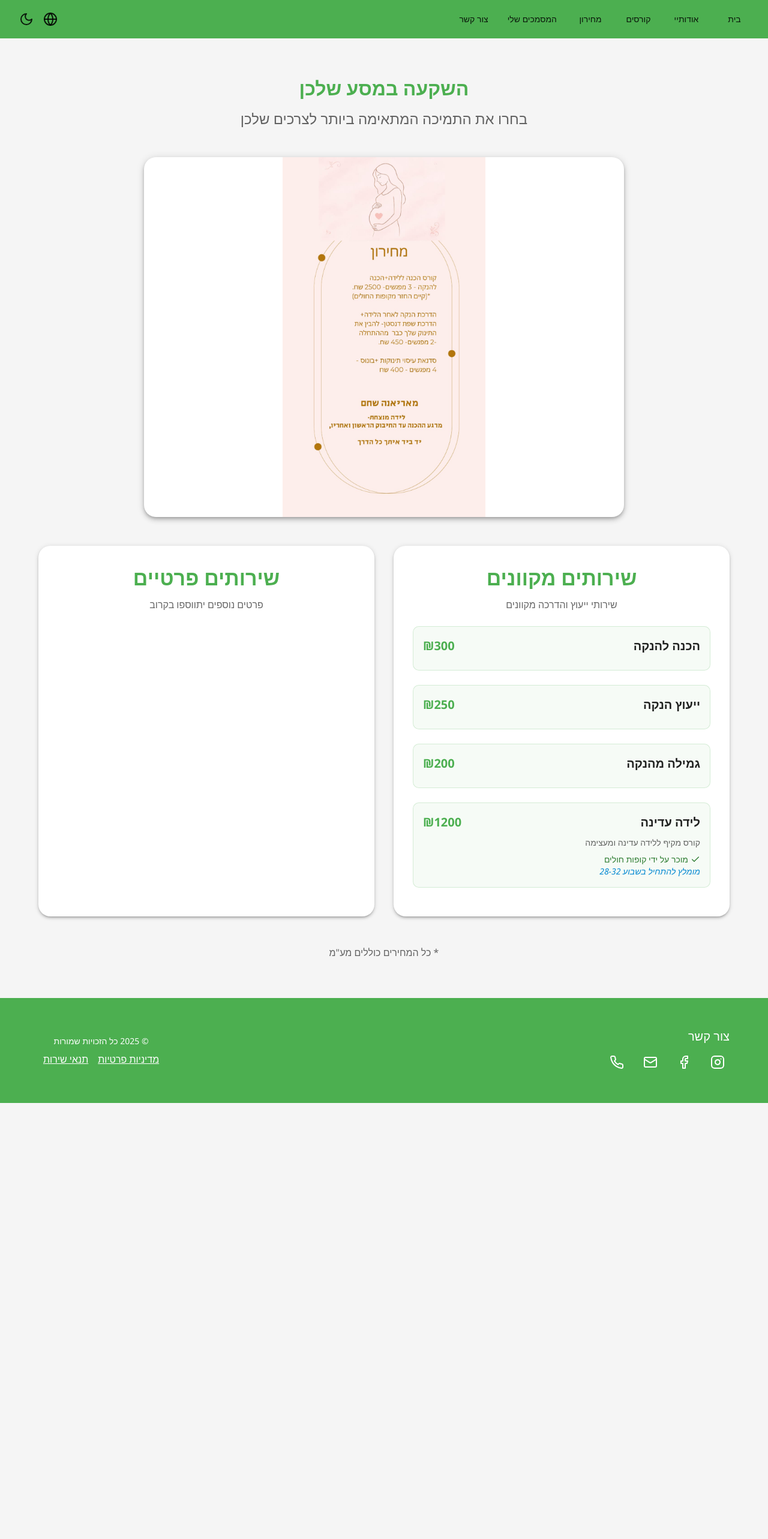
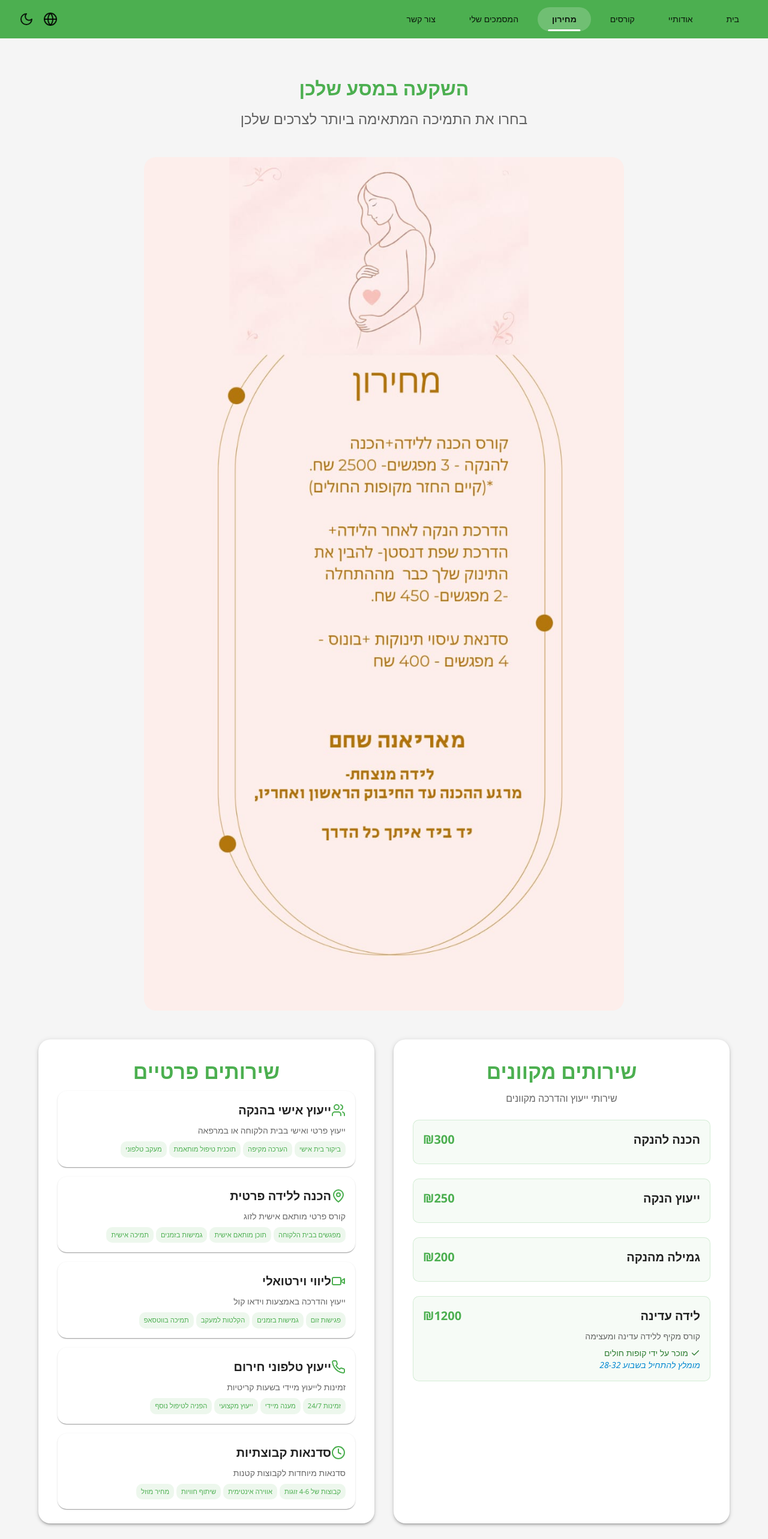
Before and after one commit to mostuf25563/hypnobirthing7, a React (Vite) app: page /pricing in a window 1280 px wide. Shown: the top 2566 px of the page at 60% size. Before the commit the page ends 1839 px from the top, so only its background shows below. Built offline with nearby package versions, Linux system fonts and the light colour scheme.

Commit message:
Enhanced Routes and Styling with Named Routes

```diff
--- a/src/App.tsx
+++ b/src/App.tsx
@@ -34,6 +34,7 @@ function App() {
           <main className="flex-grow">
             <Routes>
               <Route path="/" element={<Home />} />
+              <Route path="/home" element={<Home />} />
               <Route path="/about" element={<About />} />
               <Route path="/courses" element={<Courses />} />
               <Route path="/pricing" element={<Pricing />} />
--- a/src/components/Layout/Header.tsx
+++ b/src/components/Layout/Header.tsx
@@ -11,7 +11,7 @@ import {
 } from '@mui/material';
 import { useTranslation } from 'react-i18next';
 import { Sun, Moon, Menu as MenuIcon, Globe } from 'lucide-react';
-import { Link } from 'react-router-dom';
+import { Link, useLocation } from 'react-router-dom';
 
 interface HeaderProps {
   toggleTheme: () => void;
@@ -20,6 +20,7 @@ interface HeaderProps {
 export const Header: React.FC<HeaderProps> = ({ toggleTheme }) => {
   const { t, i18n } = useTranslation();
   const theme = useTheme();
+  const location = useLocation();
   const [anchorEl, setAnchorEl] = React.useState<null | HTMLElement>(null);
   const [langAnchorEl, setLangAnchorEl] = React.useState<null | HTMLElement>(null);
 
@@ -45,6 +46,19 @@ export const Header: React.FC<HeaderProps> = ({ toggleTheme }) => {
     document.dir = lng === 'he' ? 'rtl' : 'ltr';
   };
 
+  const isActive = (path: string) => {
+    return location.pathname === path || (path === '/home' && location.pathname === '/');
+  };
+
+  const menuItems = [
+    { path: '/home', label: t('navigation.home') },
+    { path: '/about', label: t('navigation.about') },
+    { path: '/courses', label: t('navigation.courses') },
+    { path: '/pricing', label: t('navigation.pricing') },
+    { path: '/documents', label: t('navigation.documents') },
+    { path: '/contact', label: t('navigation.contact') }
+  ];
+
   return (
     <AppBar position="static" elevation={0}>
       <Toolbar>
@@ -58,20 +72,69 @@ export const Header: React.FC<HeaderProps> = ({ toggleTheme }) => {
           <MenuIcon />
         </IconButton>
 
-        <Box sx={{ display: { xs: 'none', sm: 'flex' }, flexGrow: 1, gap: 2 }}>
-          <Button color="inherit" component={Link} to="/">{t('navigation.home')}</Button>
-          <Button color="inherit" component={Link} to="/about">{t('navigation.about')}</Button>
-          <Button color="inherit" component={Link} to="/courses">{t('navigation.courses')}</Button>
-          <Button color="inherit" component={Link} to="/pricing">{t('navigation.pricing')}</Button>
-          <Button color="inherit" component={Link} to="/documents">{t('navigation.documents')}</Button>
-          <Button color="inherit" component={Link} to="/contact">{t('navigation.contact')}</Button>
+        <Box sx={{ display: { xs: 'none', sm: 'flex' }, flexGrow: 1, gap: 1 }}>
+          {menuItems.map((item) => (
+            <Button
+              key={item.path}
+              color="inherit"
+              component={Link}
+              to={item.path}
+              sx={{
+                position: 'relative',
+                borderRadius: '20px',
+                px: 3,
+                py: 1,
+                transition: 'all 0.3s ease',
+                backgroundColor: isActive(item.path) ? 'rgba(255, 255, 255, 0.2)' : 'transparent',
+                fontWeight: isActive(item.path) ? 'bold' : 'normal',
+                '&:hover': {
+                  backgroundColor: 'rgba(255, 255, 255, 0.1)',
+                  transform: 'translateY(-2px)',
+                  boxShadow: '0 4px 8px rgba(0, 0, 0, 0.2)'
+                },
+                '&::after': isActive(item.path) ? {
+                  content: '""',
+                  position: 'absolute',
+                  bottom: 0,
+                  left: '50%',
+                  transform: 'translateX(-50%)',
+                  width: '60%',
+                  height: '3px',
+                  backgroundColor: 'white',
+                  borderRadius: '2px'
+                } : {}
+              }}
+            >
+              {item.label}
+            </Button>
+          ))}
         </Box>
 
-        <IconButton color="inherit" onClick={handleLangMenu}>
+        <IconButton
+          color="inherit"
+          onClick={handleLangMenu}
+          sx={{
+            transition: 'all 0.3s ease',
+            '&:hover': {
+              transform: 'scale(1.1)',
+              backgroundColor: 'rgba(255, 255, 255, 0.1)'
+            }
+          }}
+        >
           <Globe />
         </IconButton>
 
-        <IconButton color="inherit" onClick={toggleTheme}>
+        <IconButton
+          color="inherit"
+          onClick={toggleTheme}
+          sx={{
+            transition: 'all 0.3s ease',
+            '&:hover': {
+              transform: 'scale(1.1)',
+              backgroundColor: 'rgba(255, 255, 255, 0.1)'
+            }
+          }}
+        >
           {theme.palette.mode === 'dark' ? <Sun /> : <Moon />}
         </IconButton>
 
@@ -80,12 +143,23 @@ export const Header: React.FC<HeaderProps> = ({ toggleTheme }) => {
           open={Boolean(anchorEl)}
           onClose={handleClose}
         >
-          <MenuItem component={Link} to="/" onClick={handleClose}>{t('navigation.home')}</MenuItem>
-          <MenuItem component={Link} to="/about" onClick={handleClose}>{t('navigation.about')}</MenuItem>
-          <MenuItem component={Link} to="/courses" onClick={handleClose}>{t('navigation.courses')}</MenuItem>
-          <MenuItem component={Link} to="/pricing" onClick={handleClose}>{t('navigation.pricing')}</MenuItem>
-          <MenuItem component={Link} to="/documents" onClick={handleClose}>{t('navigation.documents')}</MenuItem>
-          <MenuItem component={Link} to="/contact" onClick={handleClose}>{t('navigation.contact')}</MenuItem>
+          {menuItems.map((item) => (
+            <MenuItem
+              key={item.path}
+              component={Link}
+              to={item.path}
+              onClick={handleClose}
+              sx={{
+                fontWeight: isActive(item.path) ? 'bold' : 'normal',
+                backgroundColor: isActive(item.path) ? 'rgba(76, 175, 80, 0.1)' : 'transparent',
+                '&:hover': {
+                  backgroundColor: 'rgba(76, 175, 80, 0.2)'
+                }
+              }}
+            >
+              {item.label}
+            </MenuItem>
+          ))}
         </Menu>
 
         <Menu
--- /dev/null
+++ b/src/components/UI/ZoomableImage.tsx
@@ -0,0 +1,114 @@
+import React, { useState } from 'react';
+import { Box, Modal, IconButton } from '@mui/material';
+import { X, ZoomIn } from 'lucide-react';
+
+interface ZoomableImageProps {
+  src: string;
+  alt: string;
+  sx?: any;
+}
+
+export const ZoomableImage: React.FC<ZoomableImageProps> = ({ src, alt, sx = {} }) => {
+  const [open, setOpen] = useState(false);
+
+  const handleOpen = () => setOpen(true);
+  const handleClose = () => setOpen(false);
+
+  return (
+    <>
+      <Box
+        sx={{
+          position: 'relative',
+          cursor: 'zoom-in',
+          borderRadius: '20px',
+          overflow: 'hidden',
+          transition: 'all 0.3s ease',
+          '&:hover': {
+            transform: 'scale(1.02)',
+            boxShadow: '0 15px 40px rgba(0,0,0,0.2)'
+          },
+          '&:hover .zoom-overlay': {
+            opacity: 1
+          },
+          ...sx
+        }}
+        onClick={handleOpen}
+      >
+        <img
+          src={src}
+          alt={alt}
+          style={{
+            width: '100%',
+            height: 'auto',
+            display: 'block'
+          }}
+        />
+        <Box
+          className="zoom-overlay"
+          sx={{
+            position: 'absolute',
+            top: 0,
+            left: 0,
+            right: 0,
+            bottom: 0,
+            backgroundColor: 'rgba(0, 0, 0, 0.5)',
+            display: 'flex',
+            alignItems: 'center',
+            justifyContent: 'center',
+            opacity: 0,
+            transition: 'opacity 0.3s ease'
+          }}
+        >
+          <ZoomIn size={48} color="white" />
+        </Box>
+      </Box>
+
+      <Modal
+        open={open}
+        onClose={handleClose}
+        sx={{
+          display: 'flex',
+          alignItems: 'center',
+          justifyContent: 'center',
+          p: 2
+        }}
+      >
+        <Box
+          sx={{
+            position: 'relative',
+            maxWidth: '95vw',
+            maxHeight: '95vh',
+            outline: 'none'
+          }}
+        >
+          <IconButton
+            onClick={handleClose}
+            sx={{
+              position: 'absolute',
+              top: -50,
+              right: -50,
+              backgroundColor: 'rgba(255, 255, 255, 0.9)',
+              color: 'black',
+              '&:hover': {
+                backgroundColor: 'white'
+              },
+              zIndex: 1
+            }}
+          >
+            <X />
+          </IconButton>
+          <img
+            src={src}
+            alt={alt}
+            style={{
+              maxWidth: '100%',
+              maxHeight: '100%',
+              borderRadius: '10px',
+              boxShadow: '0 20px 60px rgba(0, 0, 0, 0.3)'
+            }}
+          />
+        </Box>
+      </Modal>
+    </>
+  );
+};
--- a/src/pages/Home.tsx
+++ b/src/pages/Home.tsx
@@ -19,7 +19,7 @@ export const Home = () => {
       {/* Hero Section */}
       <Box
         sx={{
-          backgroundImage: 'url("https://images.unsplash.com/photo-1544005313-94ddf0286df2?ixlib=rb-1.2.1&auto=format&fit=crop&w=1920&q=80")',
+          backgroundImage: 'url("/src/img/logo1.jpg")',
           backgroundSize: 'cover',
           backgroundPosition: 'center',
           height: '80vh',
--- a/src/pages/Pricing.tsx
+++ b/src/pages/Pricing.tsx
@@ -1,12 +1,46 @@
 import React from 'react';
-import { Container, Typography, Box, Grid, Card, CardContent, CardMedia } from '@mui/material';
+import { Container, Typography, Box, Grid, Card, CardContent, Paper } from '@mui/material';
 import { useTranslation } from 'react-i18next';
-import { Check } from 'lucide-react';
+import { Check, Clock, Users, MapPin, Video, Phone } from 'lucide-react';
 import { FadeInText } from '../components/Animations/FadeInText';
+import { ZoomableImage } from '../components/UI/ZoomableImage';
 
 export const Pricing = () => {
   const { t, i18n } = useTranslation();
   const isRTL = i18n.language === 'he';
+
+  const privateServices = [
+    {
+      title: 'ייעוץ אישי בהנקה',
+      description: 'ייעוץ פרטי ואישי בבית הלקוחה או במרפאה',
+      icon: <Users size={24} color="#4CAF50" />,
+      features: ['ביקור בית אישי', 'הערכה מקיפה', 'תוכנית טיפול מותאמת', 'מעקב טלפוני']
+    },
+    {
+      title: 'הכנה ללידה פרטית',
+      description: 'קורס פרטי מותאם אישית לזוג',
+      icon: <MapPin size={24} color="#4CAF50" />,
+      features: ['מפגשים בבית הלקוחה', 'תוכן מותאם אישית', 'גמישות בזמנים', 'תמיכה אישית']
+    },
+    {
+      title: 'ליווי וירטואלי',
+      description: 'ייעוץ והדרכה באמצעות וידאו קול',
+      icon: <Video size={24} color="#4CAF50" />,
+      features: ['פגישות זום', 'גמישות בזמנים', 'הקלטות למעקב', 'תמיכה בווטסאפ']
+    },
+    {
+      title: 'ייעוץ טלפוני חירום',
+      description: 'זמינות לייעוץ מיידי בשעות קריטיות',
+      icon: <Phone size={24} color="#4CAF50" />,
+      features: ['זמינות 24/7', 'מענה מיידי', 'ייעוץ מקצועי', 'הפניה לטיפול נוסף']
+    },
+    {
+      title: 'סדנאות קבוצתיות',
+      description: 'סדנאות מיוחדות לקבוצות קטנות',
+      icon: <Clock size={24} color="#4CAF50" />,
+      features: ['קבוצות של 4-6 זוגות', 'אווירה אינטימית', 'שיתוף חוויות', 'מחיר מוזל']
+    }
+  ];
 
   return (
     <Container maxWidth="lg" sx={{ py: 8 }} dir={isRTL ? 'rtl' : 'ltr'}>
@@ -26,31 +60,11 @@ export const Pricing = () => {
 
       {/* Pricing Image */}
       <Box sx={{ mb: 6, textAlign: 'center' }}>
-        <Card
-          elevation={5}
-          sx={{
-            maxWidth: 800,
-            mx: 'auto',
-            borderRadius: '20px',
-            overflow: 'hidden',
-            transition: 'all 0.3s ease',
-            '&:hover': {
-              transform: 'scale(1.02)',
-              boxShadow: '0 15px 40px rgba(0,0,0,0.2)'
-            }
-          }}
-        >
-          <CardMedia
-            component="img"
-            image="/src/img/prices.jpg"
-            alt="מחירון שירותים"
-            sx={{
-              height: 'auto',
-              maxHeight: 600,
-              objectFit: 'contain'
-            }}
-          />
-        </Card>
+        <ZoomableImage
+          src="/src/img/prices.jpg"
+          alt="מחירון שירותים"
+          sx={{ maxWidth: 800, mx: 'auto' }}
+        />
       </Box>
 
       <Grid container spacing={4}>
@@ -104,7 +118,7 @@ export const Pricing = () => {
           </Card>
         </Grid>
 
-        {/* In-Person Services */}
+        {/* Private Services */}
         <Grid item xs={12} md={6}>
           <Card
             elevation={3}
@@ -124,9 +138,53 @@ export const Pricing = () => {
               <Typography variant="h4" component="h2" gutterBottom textAlign="center" color="primary" sx={{ fontWeight: 'bold' }}>
                 {t('pricing.inPerson.title')}
               </Typography>
-              <Typography variant="body1" textAlign="center" sx={{ color: 'text.secondary' }}>
-                פרטים נוספים יתווספו בקרוב
-              </Typography>
+
+              <Grid container spacing={2}>
+                {privateServices.map((service, index) => (
+                  <Grid item xs={12} key={index}>
+                    <Paper
+                      elevation={1}
+                      sx={{
+                        p: 2,
+                        borderRadius: '15px',
+                        transition: 'all 0.3s ease',
+                        '&:hover': {
+                          transform: 'translateX(5px)',
+                          boxShadow: '0 5px 15px rgba(0,0,0,0.1)'
+                        }
+                      }}
+                    >
+                      <Box sx={{ display: 'flex', alignItems: 'center', mb: 1 }}>
+                        {service.icon}
+                        <Typography variant="h6" sx={{ ml: 1, fontWeight: 'bold' }}>
+                          {service.title}
+                        </Typography>
+                      </Box>
+                      <Typography variant="body2" color="text.secondary" sx={{ mb: 1 }}>
+                        {service.description}
+                      </Typography>
+                      <Box sx={{ display: 'flex', flexWrap: 'wrap', gap: 0.5 }}>
+                        {service.features.map((feature, idx) => (
+                          <Typography
+                            key={idx}
+                            variant="caption"
+                            sx={{
+                              backgroundColor: 'rgba(76, 175, 80, 0.1)',
+                              color: 'primary.main',
+                              px: 1,
+                              py: 0.5,
+                              borderRadius: '10px',
+                              fontSize: '0.7rem'
+                            }}
+                          >
+                            {feature}
+                          </Typography>
+                        ))}
+                      </Box>
+                    </Paper>
+                  </Grid>
+                ))}
+              </Grid>
             </CardContent>
           </Card>
         </Grid>
@@ -135,6 +193,9 @@ export const Pricing = () => {
       <Box sx={{ mt: 6, textAlign: 'center' }}>
         <Typography variant="body1" color="text.secondary">
           {t('pricing.notes.vat')}
+        </Typography>
+        <Typography variant="body2" color="text.secondary" sx={{ mt: 1 }}>
+          לפרטים נוספים על השירותים הפרטיים, אנא צרו קשר
         </Typography>
       </Box>
     </Container>
```
